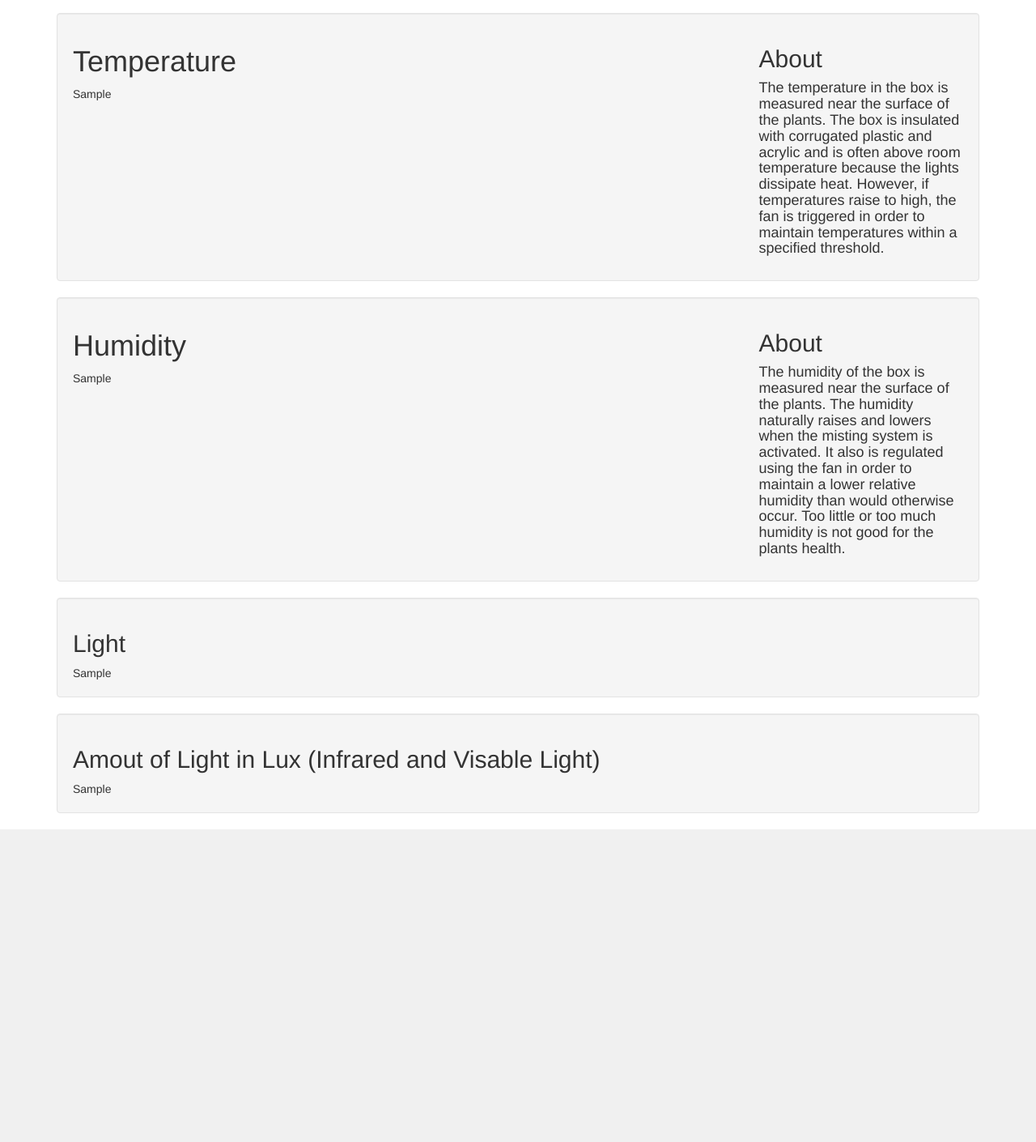
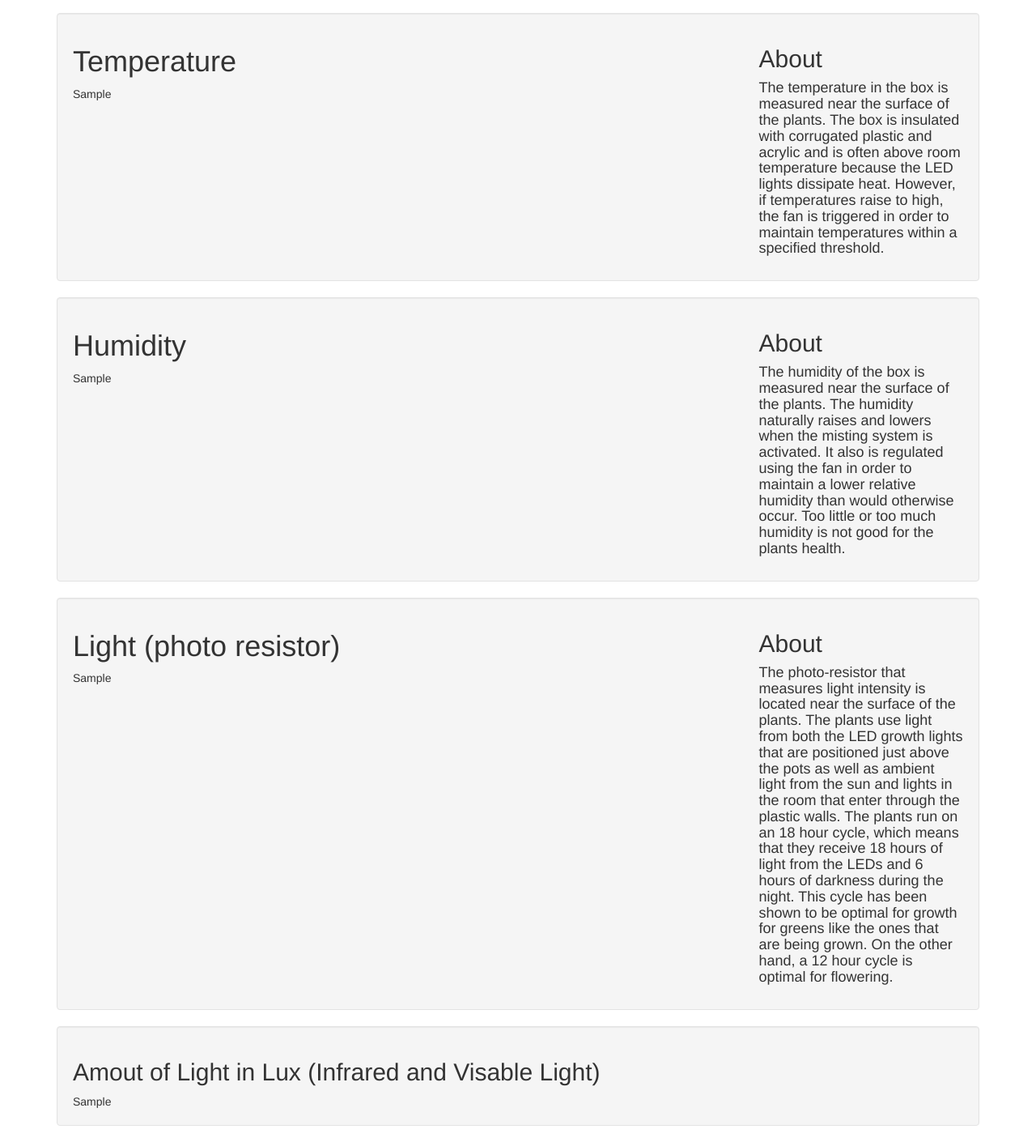
Before and after one commit to jpk0727/growApp, a Django app: template apps/base/templates/base/monitor.html in a window 1280 px wide. Shown: the part 328-1738 px from the top of the page at 81% size. Before the commit the page ends 1352 px from the top, so only its background shows below. Run offline with Django 3.2, Linux system fonts and the light colour scheme; tables that the repository leaves empty hold one stand-in row (values such as "Sample post"); the template is opened without the code that fills it: values that come from a table or form of the project are taken from there, most other values are stand-ins (such as "Sample title", 1, 10 or a date in 2020); style sheets or scripts are compiled from the project's sources; some libraries are stand-ins or nearby versions.

Commit message:
fixed some spelling mistakes and added model for plant_growth

```diff
--- a/apps/base/templates/base/home.html
+++ b/apps/base/templates/base/home.html
@@ -52,7 +52,7 @@
 
         <div class="col-lg-4">
           <h2>What it Means</h2>
-          <p>Our growing environment monitors what the plants are currently experiencing. In order to optimize production, it is necessary that these parameters stay within a healthy ranges. Thus, we have feedback systems based on the sensors outputs to regulate these conditions, so shouldn't see them vary too much unless something goes wrong. When the temperature or humidity gets too high, the fan will kick on and when there is not enough external light, the LEDs will illuminate.</p>
+          <p>Our growing environment monitors what the plants are currently experiencing. In order to optimize production, it is necessary that these parameters stay within a healthy ranges. Thus, we have feedback systems based on the sensors outputs to regulate these conditions, so you shouldn't see them vary too much. Regulation occurs by turning on the fans when the temperature or humidity gets too high, and kicking on the lights when there is not enough external light</p>
           <p><a class="btn btn-default" href="/monitor">View details &raquo;</a></p>
         </div>
       </div>
--- a/apps/base/templates/base/monitor.html
+++ b/apps/base/templates/base/monitor.html
@@ -35,7 +35,7 @@
             </div>
             <div class="col-lg-3">
                 <h2> About  </h2>
-                <h4> The temperature in the box is measured near the surface of the plants. The box is insulated with corrugated plastic and acrylic and is often above room temperature because the lights dissipate heat. However, if temperatures raise to high, the fan is triggered in order to maintain temperatures within a specified threshold.</h4>
+                <h4> The temperature in the box is measured near the surface of the plants. The box is insulated with corrugated plastic and acrylic and is often above room temperature because the LED lights dissipate heat. However, if temperatures raise to high, the fan is triggered in order to maintain temperatures within a specified threshold.</h4>
             </div>
         </div>
     </div>
@@ -55,8 +55,18 @@
     </div>
 </div>
 <div id="line_chart" class="well">
-    <h2>Light</h2>
-    {{ line_chart3.as_html }}
+    <div class "container">
+        <div class="row">
+            <div class="col-lg-9">
+                <h1>Light (photo resistor)</h1>
+                {{ line_chart3.as_html }}
+            </div>
+            <div class="col-lg-3">
+                <h2> About  </h2>
+                <h4> The photo-resistor that measures light intensity is located near the surface of the plants. The plants use light from both the LED growth lights that are positioned just above the pots as well as ambient light from the sun and lights in the room that enter through the plastic walls. The plants run on an 18 hour cycle, which means that they receive 18 hours of light from the LEDs and 6 hours of darkness during the night. This cycle has been shown to be optimal for growth for greens like the ones that are being grown. On the other hand, a 12 hour cycle is optimal for flowering.</h4>
+           </div>
+        </div>
+    </div>
 </div>
 <div id="line_chart" class="well">
     <h2>Amout of Light in Lux (Infrared and Visable Light)</h2>
```
Also changed, not shown: apps/base/models.py (+8 -0 lines), apps/base/templates/base/about.html (+1 -1 lines).
